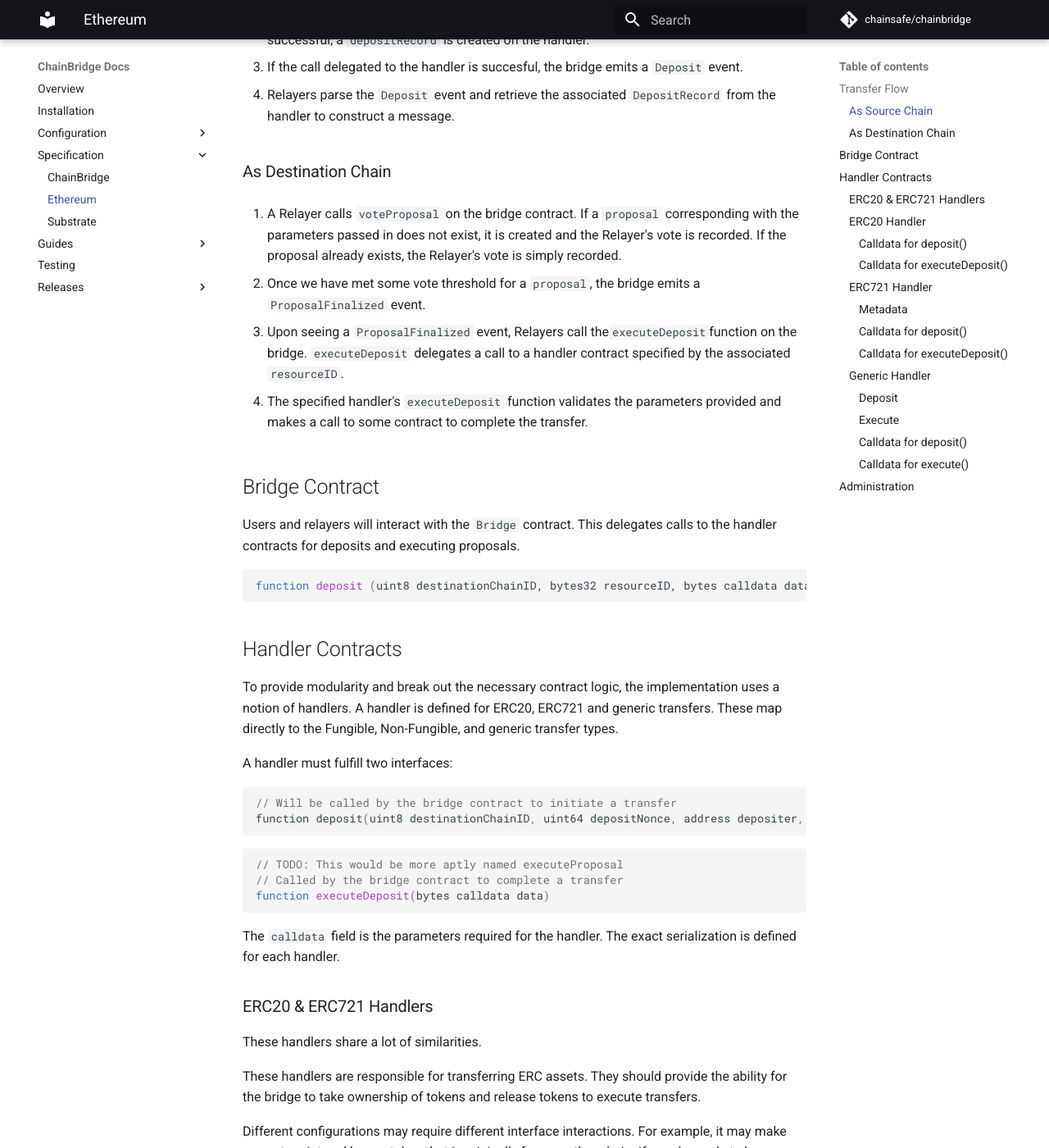
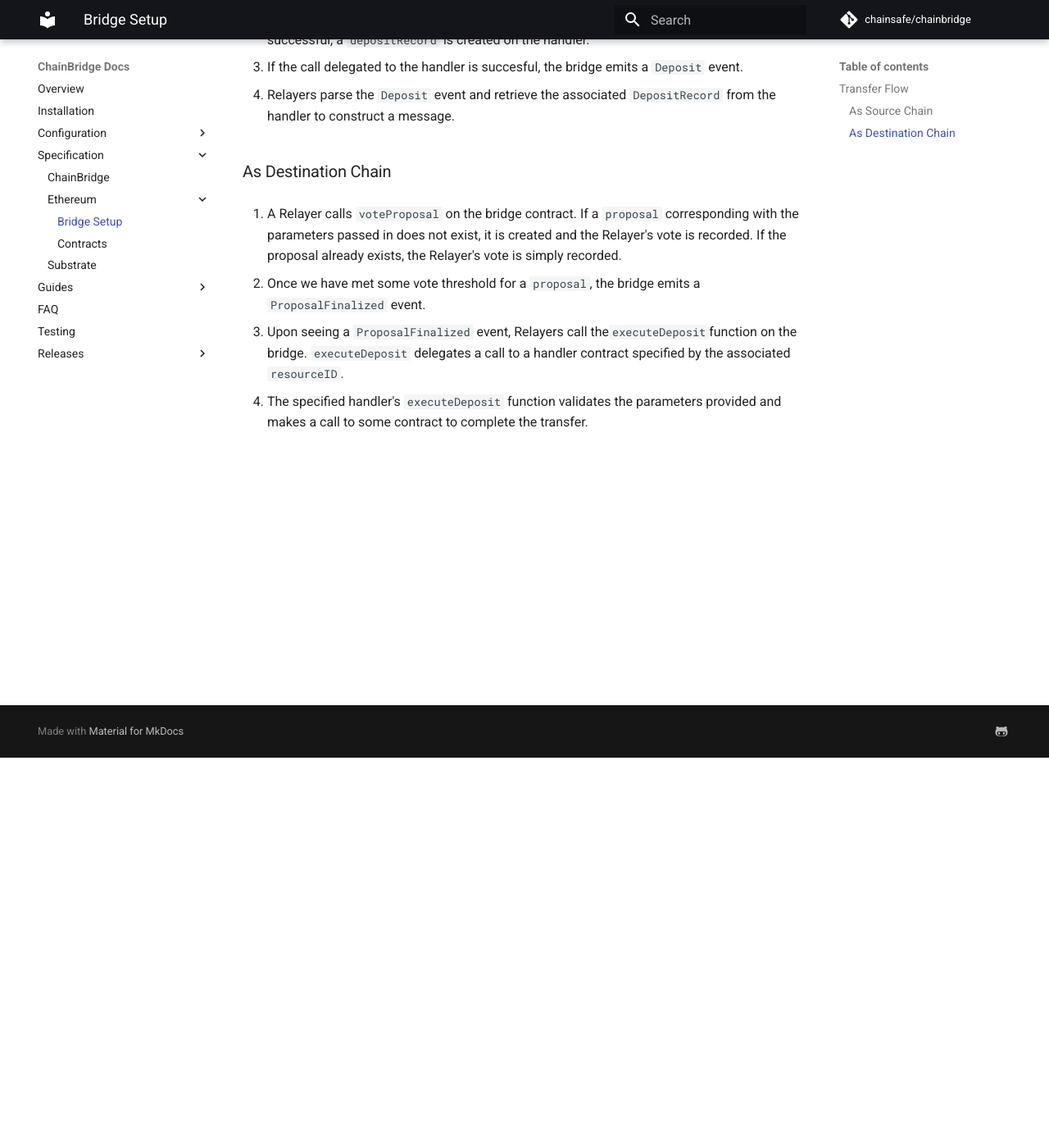
Before and after one commit to ChainSafe/chainbridge-docs, an MkDocs documentation site: the page built from docs/chains/ethereum.md, in a window 1280 px wide and 1400 px high, scrolled down 476 px. Shown: the whole window at 82% size. Built offline with MkDocs 1.6.1 and Material for MkDocs 9.7.7, drawn with Linux system fonts in a browser that asks for light colours; comment, search, counter and statistics services are not loaded; some of the changed text lies outside the part shown.

Commit message:
Added FAQ. Modified menu structure

````diff
--- a/docs/chains/ethereum.md
+++ b/docs/chains/ethereum.md
@@ -22,115 +22,3 @@ The solidity implementation of ChainBridge should consist of a central Bridge co
 4. Upon seeing a `ProposalFinalized` event, Relayers call the`executeDeposit`function on the bridge. `executeDeposit` delegates a call to a handler contract specified by the associated `resourceID`.
 
 5. The specified handler's `executeDeposit` function validates the parameters provided and makes a call to some contract to complete the transfer.
-
-
-## Bridge Contract
-
-Users and relayers will interact with the `Bridge` contract. This delegates calls to the handler contracts for deposits and executing proposals.
-
-```
-function deposit (uint8 destinationChainID, bytes32 resourceID, bytes calldata data)
-```
-
-## Handler Contracts
-
-To provide modularity and break out the necessary contract logic, the implementation uses a notion of handlers. A handler is defined for ERC20, ERC721 and generic transfers. These map directly to the Fungible, Non-Fungible, and generic transfer types.
-
-A handler must fulfill two interfaces:
-```
-// Will be called by the bridge contract to initiate a transfer
-function deposit(uint8 destinationChainID, uint64 depositNonce, address depositer, bytes calldata data)
-```
-
-```
-// TODO: This would be more aptly named executeProposal
-// Called by the bridge contract to complete a transfer
-function executeDeposit(bytes calldata data)
-```
-
-The `calldata` field is the parameters required for the handler. The exact serialization is defined for each handler.
-
-### ERC20 & ERC721 Handlers
-
-These handlers share a lot of similarities.
-
-These handlers are responsible for transferring ERC assets. They should provide the ability for the bridge to take ownership of tokens and release tokens to execute transfers.
-
-Different configurations may require different interface interactions. For example, it may make sense to mint and burn a token that is originally from another chain. If supply needs to be controlled, transferring tokens in and out of a reserve may be desired instead. To support either case handlers should associate each resource ID/token contract with one of these:
-
-- `transferFrom()` - The user approves the handler to move the tokens prior to initiating the transfer. The handler will call `transferFrom()` as part of the transfer initiation. For the inverse, the handler will call `transfer()` to release tokens from the handlers ownership.
-- `mint()`/`burn()` - The user approves the handler to move the tokens prior to initiating the transfer. The handler will call `burnFrom()` as part of the transfer initiation. For the inverse, the handler will call `mint()` to release tokens to the recipient (and must have privileges to do so).
-
-
-### ERC20 Handler
-
-#### Calldata for `deposit()`
-| Data | Type | Location |
-| - | - | - |
-| Amount | uint256 | 0 - 31 |
-| Recipient Address Length | uint256 | 32 - 63 |
-| Recipient Address | bytes | 63 - END |
-
-
-#### Calldata for `executeDeposit()`
-| Data | Type | Location |
-| - | - | - |
-| Amount | uint256 | 0 - 31 |
-| Recipient Address Length | uint256 | 32 - 63 |
-| Recipient Address | bytes | 64 - END |
-
-### ERC721 Handler
-
-#### Metadata
-
-The `tokenURI` should be used as the `metadata` field if the contract supports the Metadata extension (interface ID `0x5b5e139f`).
-
-
-#### Calldata for `deposit()`
-| Data | Type | Location |
-| - | - | - |
-| TokenID | uint256 | 0 - 31 |
-| Recipient Address Length | uint256 | 32 - 63 |
-| Recipient Address | bytes | 63 - END |
-
-#### Calldata for `executeDeposit()`
-| Data | Type | Location |
-| - | - | - |
-| TokenID | uint256 | 0 - 31 |
-| Recipient Address Length | uint256 | 32 - 63 |
-| Recipient Address | bytes | 64 - 95 |
-| Metadata Length | uint256 | 96 - 127 |
-| Metadata | bytes | 128 - END |
-
-
-### Generic Handler
-
-As well as associating a resource ID to a contract address, the generic handler should allow specific functions on those contracts to be used. To allow for this we must:
-
-1. Use [function selectors](https://solidity.readthedocs.io/en/v0.6.4/abi-spec.html#function-selector) to identify functions.
-2. Require functions that accept `bytes` as a the only parameter **OR** require the data already be ABI encoded for the function
-
-#### Deposit
-
-In a generic context, a deposit is simply the initiation of a transfer of a piece of data. To (optionally) allow this data to be validated for transfer the deposit mechanism should pass the data to a specified function and proceed with the transfer if the call succeeds (ie. does not revert). A function selector of `0x00` should skip the deposit function call.
-
-#### Execute
-
-An execution function must be specified. When `executeDeposit()` is called on the handler it should pass the `metadata` field to the specified function.
-
-
-#### Calldata for `deposit()`
-| Data | Type | Location |
-| - | - | - |
-| Metadata Length | uint256 | 0 - 31 |
-| Metadata | bytes | 32 - END |
-
-#### Calldata for `execute()`
-| Data | Type | Location |
-| - | - | - |
-| Metadata Length | uint256 | 0 - 31 |
-| Metadata | bytes | 32 - END |
-
-## Administration
-
-The contracts should be controlled by an admin account. This should control the relayer set, manage the resource IDs, and specify the handlers. It should also be able to pause and unpause transfers at any times.
--- a/mkdocs.yml
+++ b/mkdocs.yml
@@ -28,11 +28,14 @@ nav:
     - CLI Options: cli-options.md
   - Specification:
       - ChainBridge: spec.md
-      - Ethereum: chains/ethereum.md
+      - Ethereum:
+        - Bridge Setup: chains/ethereum.md
+        - Contracts: chains/eth-contracts.md
       - Substrate: chains/substrate.md
   - Guides:
     - Running Locally (EVM <-> Substrate): local.md
     - Deploying Live (EVM <-> EVM): live-evm-bridge.md
+  - FAQ: faq.md
   - Testing: test.md
   - Releases:
       - Relayer: https://github.com/ChainSafe/ChainBridge/tags
````
